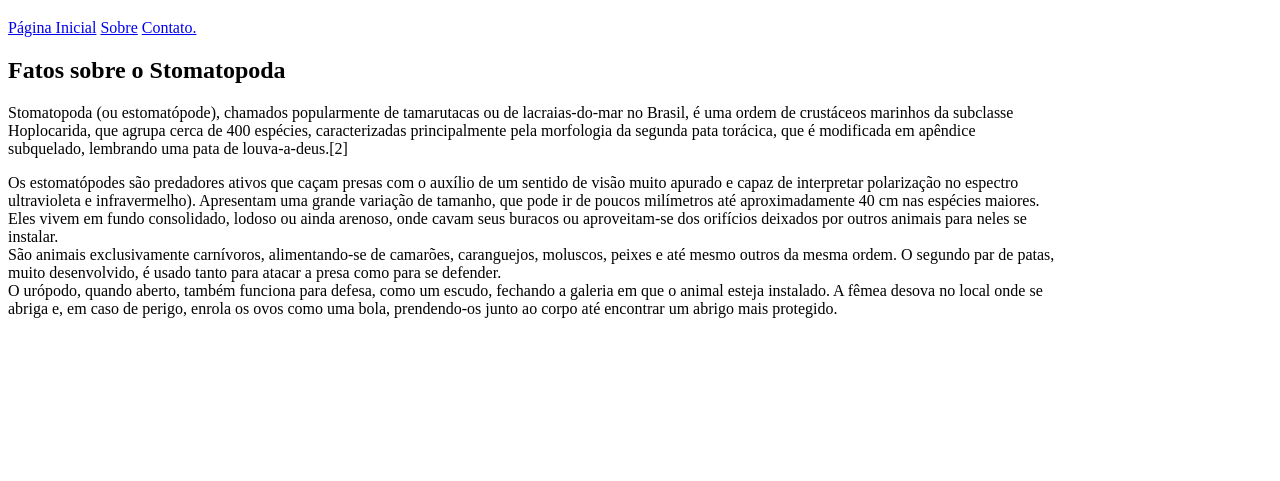
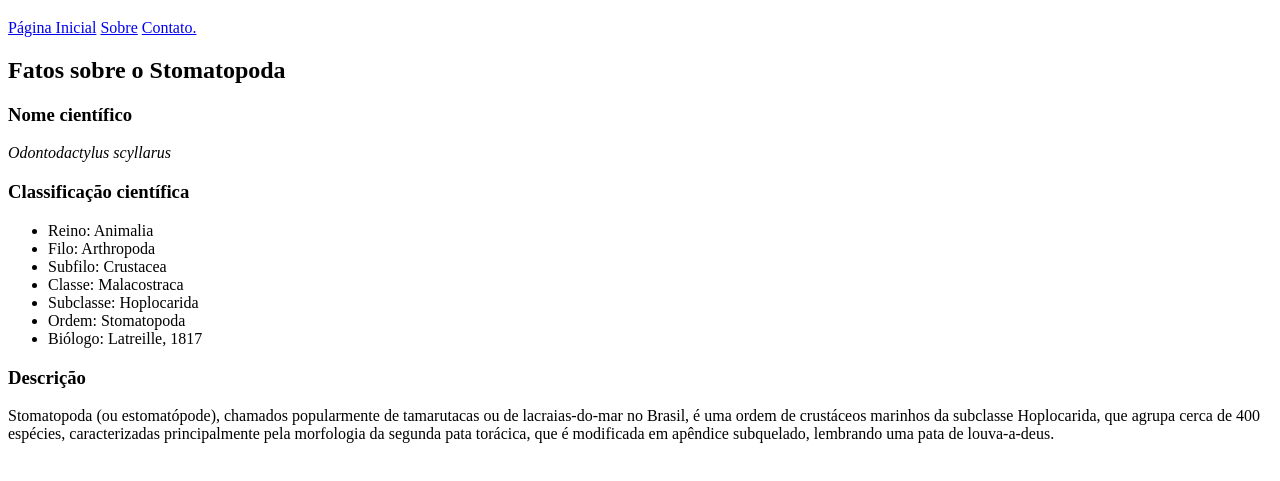
Before and after one commit to marcoPoloJr/Trybe-exercicios, a plain HTML site: page fundamentos/bloco-3-introducao-a-html-e-css/dia-4-html-semantico/index.html in a window 1280 px wide. Shown: the part 61-542 px from the top of the page. Drawn offline with Linux system fonts and the light colour scheme.

Commit message:
Criação de seções

```diff
--- a/fundamentos/bloco-3-introducao-a-html-e-css/dia-4-html-semantico/index.html
+++ b/fundamentos/bloco-3-introducao-a-html-e-css/dia-4-html-semantico/index.html
@@ -16,21 +16,36 @@
       </nav>
       <article>
         <h1>Fatos sobre o Stomatopoda</h1>
-        <p>
-           Stomatopoda (ou estomatópode), chamados popularmente de tamarutacas ou de lacraias-do-mar no Brasil, é uma ordem de crustáceos marinhos da subclasse <br>
-           Hoplocarida, que agrupa cerca de 400 espécies, caracterizadas principalmente pela morfologia da segunda pata torácica, que é modificada em apêndice <br>
-           subquelado, lembrando uma pata de louva-a-deus.[2]
-        </p>
-        <p>
-          Os estomatópodes são predadores ativos que caçam presas com o auxílio de um sentido de visão muito apurado e capaz de interpretar polarização no espectro <br>
-          ultravioleta e infravermelho). Apresentam uma grande variação de tamanho, que pode ir de poucos milímetros até aproximadamente 40 cm nas espécies maiores. <br>
-          Eles vivem em fundo consolidado, lodoso ou ainda arenoso, onde cavam seus buracos ou aproveitam-se dos orifícios deixados por outros animais para neles se <br>
-          instalar. <br>
-          São animais exclusivamente carnívoros, alimentando-se de camarões, caranguejos, moluscos, peixes e até mesmo outros da mesma ordem. O segundo par de patas, <br>
-          muito desenvolvido, é usado tanto para atacar a presa como para se defender. <br>
-          O urópodo, quando aberto, também funciona para defesa, como um escudo, fechando a galeria em que o animal esteja instalado. A fêmea desova no local onde se <br>
-          abriga e, em caso de perigo, enrola os ovos como uma bola, prendendo-os junto ao corpo até encontrar um abrigo mais protegido.
-        </p>
+          <section class="Section">
+            <h3>
+              Nome científico
+            </h3>
+              <i> Odontodactylus scyllarus </i>
+              <h3>
+                Classificação científica
+              </h3>
+              <ul>
+
+                <li> Reino:	Animalia </li>
+                <li>Filo:	Arthropoda</li>
+                <li>Subfilo:	Crustacea</li>
+                <li>Classe:	Malacostraca</li>
+                <li>Subclasse:	Hoplocarida</li>
+                <li>Ordem:	Stomatopoda</li>
+                <li>Biólogo: Latreille, 1817</li>
+
+              </ul>
+          <Section>
+          </Section class="Section">
+            <h1>
+              Descrição
+            </h1>
+            <p>
+              Stomatopoda (ou estomatópode), chamados popularmente de tamarutacas ou de lacraias-do-mar no Brasil, é uma ordem de crustáceos
+              marinhos da subclasse Hoplocarida, que agrupa cerca de 400 espécies, caracterizadas principalmente pela morfologia da segunda
+              pata torácica, que é modificada em apêndice subquelado, lembrando uma pata de louva-a-deus.
+            </p>
+          </section>
       </article>
 
   </body>
```
